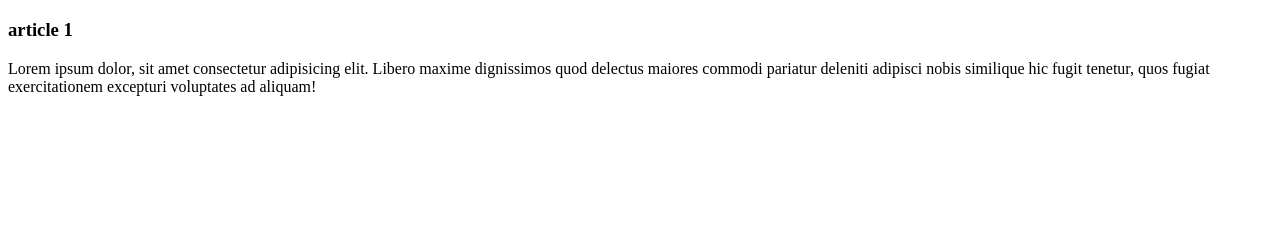
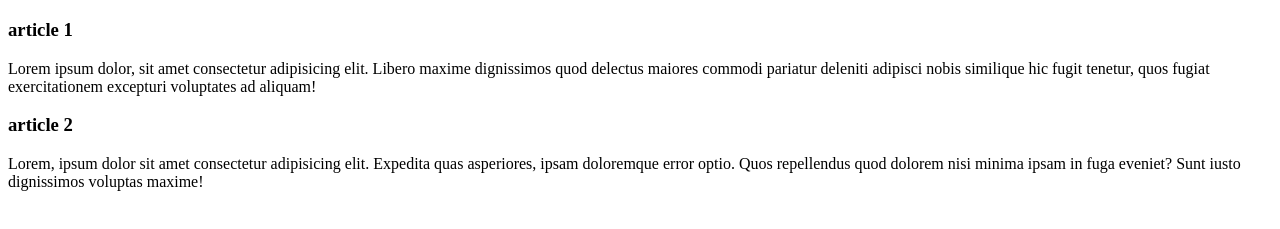
Before and after one commit to nikaklepinina/lesson-8-git-tryout, a plain HTML site: page index.html in a window 1280 px wide. Shown: the part 61-290 px from the top of the page. Drawn offline with Linux system fonts and the light colour scheme.

Commit message:
added article 2

```diff
--- a/index.html
+++ b/index.html
@@ -17,6 +17,12 @@
                 <p>Lorem ipsum dolor, sit amet consectetur adipisicing elit. Libero maxime dignissimos quod delectus maiores commodi pariatur deleniti adipisci nobis similique hic fugit tenetur, quos fugiat exercitationem excepturi voluptates ad aliquam!</p>
             </article>
         </section>
+        <section>
+            <article>
+                <h3>article 2</h3>
+                <p>Lorem, ipsum dolor sit amet consectetur adipisicing elit. Expedita quas asperiores, ipsam doloremque error optio. Quos repellendus quod dolorem nisi minima ipsam in fuga eveniet? Sunt iusto dignissimos voluptas maxime!</p>
+            </article>
+        </section>
     </main>
 </body>
 </html>
```
